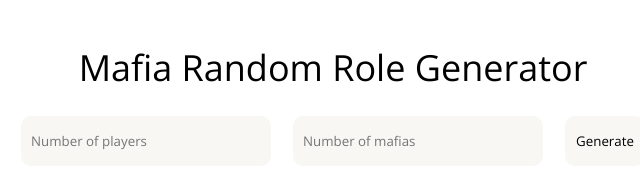
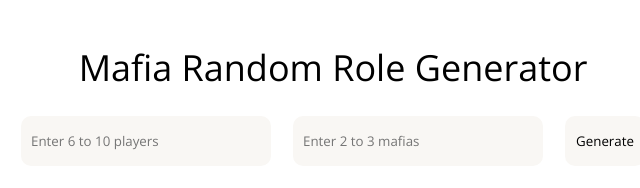
Before and after one commit to bekanoor/Classic-mafia-randomizer, a plain HTML site: page index.html in a window 1280 px wide. Shown: the full height of the page, 307-947 px from the left. Drawn offline with nearby package versions, Linux system fonts and the light colour scheme.

Commit message:
add normal description for input

```diff
--- a/index.html
+++ b/index.html
@@ -14,10 +14,10 @@
             <h1 class="title">Mafia Random Role Generator</h1>
             <div class="main-block__wrapper">
                 <div class="main-block__item">
-                    <input class="main-block__input players" tabindex="1" placeholder="Number of players" for="" type="text"></input>
+                    <input class="main-block__input players" tabindex="1" placeholder="Enter 6 to 10 players" for="" type="text"></input>
                 </div>
                 <div class="main-block__item">
-                    <input class="main-block__input mafias" tabindex="2" placeholder="Number of mafias" for=""></input>
+                    <input class="main-block__input mafias" tabindex="2" placeholder="Enter 2 to 3 mafias" for=""></input>
                 </div>
                 <button class="main-block__btn" tabindex="3">Generate</button>
             </div>
```
